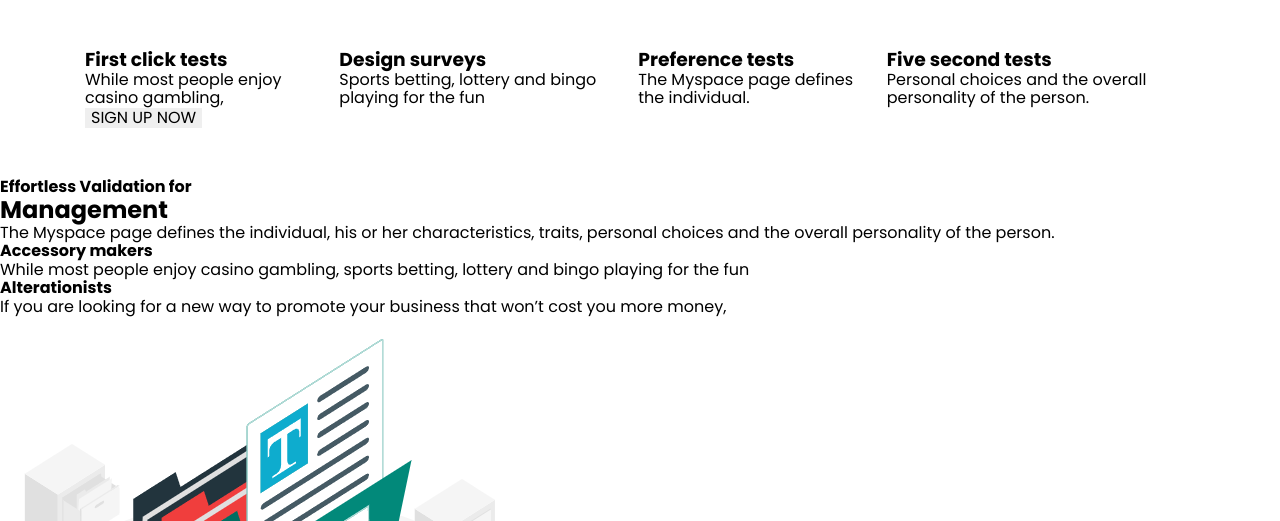
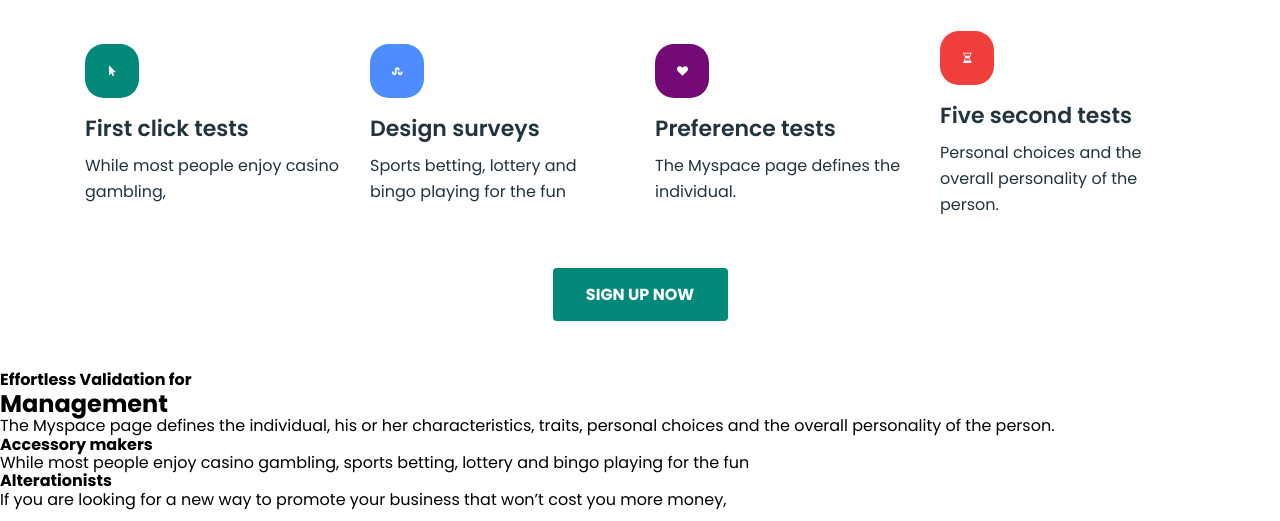
Before and after one commit to Milochka-Kutsenko83/blended-7, a plain HTML site: page index.html in a window 1280 px wide. Shown: the part 768-1289 px from the top of the page. Drawn offline with nearby package versions, Linux system fonts and the light colour scheme.

Commit message:
add index file

```diff
--- a/css/styles.css
+++ b/css/styles.css
@@ -151,6 +151,15 @@ button {
 .hero-list-btn-item{
 
 }
+
+.container-icon-triangle{
+    display: flex;
+    align-items:center;
+    gap: 2px;
+}
+
+
+
  .hero-btn-get{
     border-radius: 4px;
     width: 178px;
@@ -160,9 +169,9 @@ button {
     font-size: 16px;
     color: #fff;
     border: none;
+}
 
-
- }.hero-btn-watch{
+.hero-btn-watch{
     font-weight: 600;
     font-size: 16px;
     text-decoration: underline;
@@ -194,11 +203,95 @@ padding: 50px 0;
     margin: 0 auto 50px;
 }
 
+.specifically-item-subtitle{
+    font-weight: 600;
+    font-size: 22px;
+    color: #22343d;
+    margin-bottom: 12px;
+}
+
+.specifically-item-descr{
+    font-weight: 400;
+    font-size: 16px;
+    line-height: 1.625;
+    color: #22343d;
+}
+
 .specifically-list{
     display: flex;
+    align-items: center;
     gap: 30px;
+}
+.specifically-list-item{
+width: calc((100% - 90px) / 4);
+}
+
+.icons-list-item{
+    width: 54px;
+    height: 54px;
+    margin-bottom: 18px;
+}
+
+.icons-list-item .uparrow-icons{
+    display: flex;
+    justify-content: center;
+    align-items: center;
+    background-color: #02897a;
+    border-radius: 19px;
+    width: 100%;
+    height: 100%;
+}
+
+   .icon-img{
+    fill: #fff;
+        }
+
+    .icons-list-item .wave-icons {
+    display: flex;
+    justify-content: center;
+    align-items: center;
+    background-color:#4d8dff;
+    border-radius: 19px;
+    width: 100%;
+    height: 100%;
+    }
+
+    .icons-list-item .heart-icons {
+    display: flex;
+    justify-content: center;
+    align-items: center;
+    background-color: #740a76;;
+    border-radius: 19px;
+    width: 100%;
+    height: 100%;}
+
+    .icons-list-item .untitled-icons {
+    display: flex;
+    justify-content: center;
+    align-items: center;
+    background-color: #f03e3d;
+    border-radius: 19px;
+    width: 100%;
+    height: 100%;
 }
 
 
+.specifically-btn{
+  cursor: pointer;
+  background-color:#02897a;
+  border-radius: 4px;
+  font-weight: 700;
+  font-size: 16px;
+  color: #fff;
+ min-width: 175px;
+ height: 53px;
+display: block;
+margin-left: auto;
+margin-right: auto;
+padding: 14px 32px;
+border: none;
+margin-top: 50px;
+}
+
 
 /* #endsection specifically */
--- a/index.html
+++ b/index.html
@@ -67,9 +67,14 @@
                 <button type="button" class="hero-btn-get">Get started</button>
               </li>
               <li class="hero-list-btn-item">
+                <div class="container-icon-triangle">
+                  <svg class="icon" width="16" height="18">
+                    <use href="./images/icons.svg#icon-Triangle"></use>
+                  </svg>
                   <button type="button" class="hero-btn-watch">
                     Watch the Video
                   </button>
+                </div>
               </li>
             </ul>
           </div>
@@ -84,35 +89,67 @@
           </h2>
           <ul class="specifically-list">
             <li class="specifically-list-item">
-              <img src="" alt="" />
+              <div class="icons-list-item">
+                <a class="uparrow-icons" href="/">
+                  <svg class="icon-img" width="11" height="18">
+                    <use href="./images/icons.svg#icon-uparrow"></use>
+                  </svg>
+                </a>
+              </div>
+              <div>
                 <h3 class="specifically-item-subtitle">First click tests</h3>
                 <p class="specifically-item-descr">
                   While most people enjoy casino gambling,
                 </p>
+              </div>
             </li>
             <li class="specifically-list-item">
-              <img src="" alt="" />
+              <div class="icons-list-item">
+                <a class="wave-icons" href="/">
+                  <svg class="icon-img" width="11" height="18">
+                    <use href="./images/icons.svg#icon-wave"></use>
+                  </svg>
+                </a>
+              </div>
+              <div>
                 <h3 class="specifically-item-subtitle">Design surveys</h3>
                 <p class="specifically-item-descr">
                   Sports betting, lottery and bingo playing for the fun
                 </p>
+              </div>
             </li>
             <li class="specifically-list-item">
-              <img src="" alt="" />
+              <div class="icons-list-item">
+                <a class="heart-icons" href="/">
+                  <svg class="icon-img" width="11" height="18">
+                    <use href="./images/icons.svg#icon-heart"></use>
+                  </svg>
+                </a>
+              </div>
+              <div>
                 <h3 class="specifically-item-subtitle">Preference tests</h3>
                 <p class="specifically-item-descr">
                   The Myspace page defines the individual.
                 </p>
+              </div>
             </li>
             <li class="specifically-list-item">
-              <img src="" alt="" />
+              <div class="icons-list-item">
+                <a class="untitled-icons" href="/">
+                  <svg class="icon-img" width="11" height="18">
+                    <use href="./images/icons.svg#icon-untitled"></use>
+                  </svg>
+                </a>
+              </div>
+              <div>
                 <h3 class="specifically-item-subtitle">Five second tests</h3>
                 <p class="specifically-item-descr">
                   Personal choices and the overall personality of the person.
                 </p>
+              </div>
             </li>
           </ul>
-          <button type="button" class="specifically-btn">SIGN UP NOW</button>
+          <button class="specifically-btn" type="button">SIGN UP NOW</button>
         </div>
       </section>
 
```
Also changed, not shown: images/icons.svg (added). Lines whose indentation alone changed are shown as unchanged.
